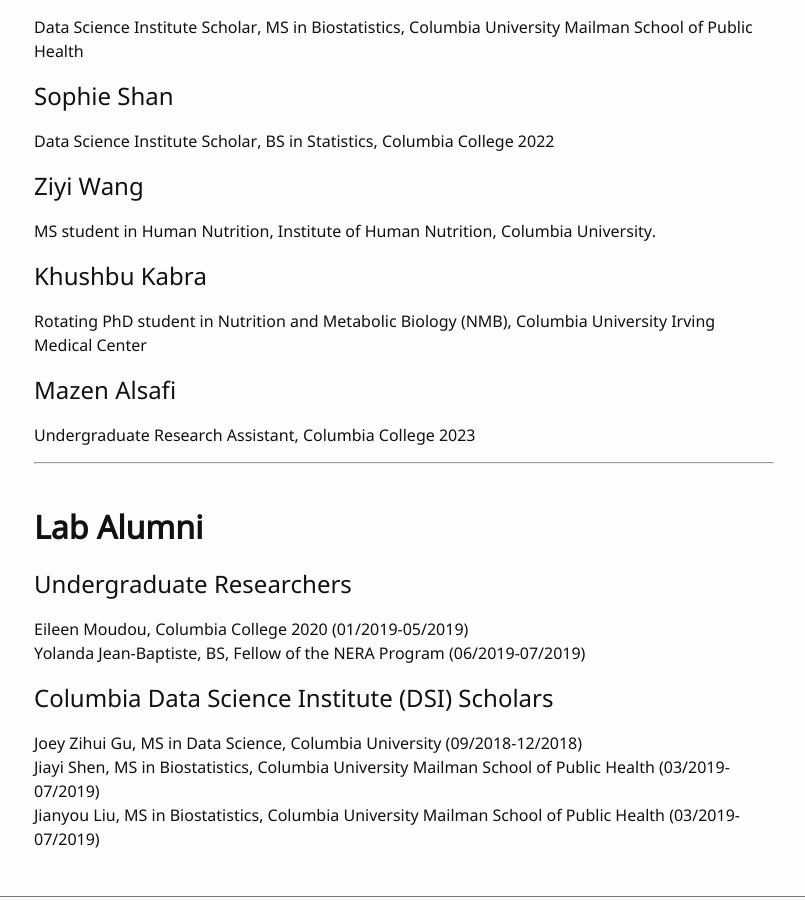
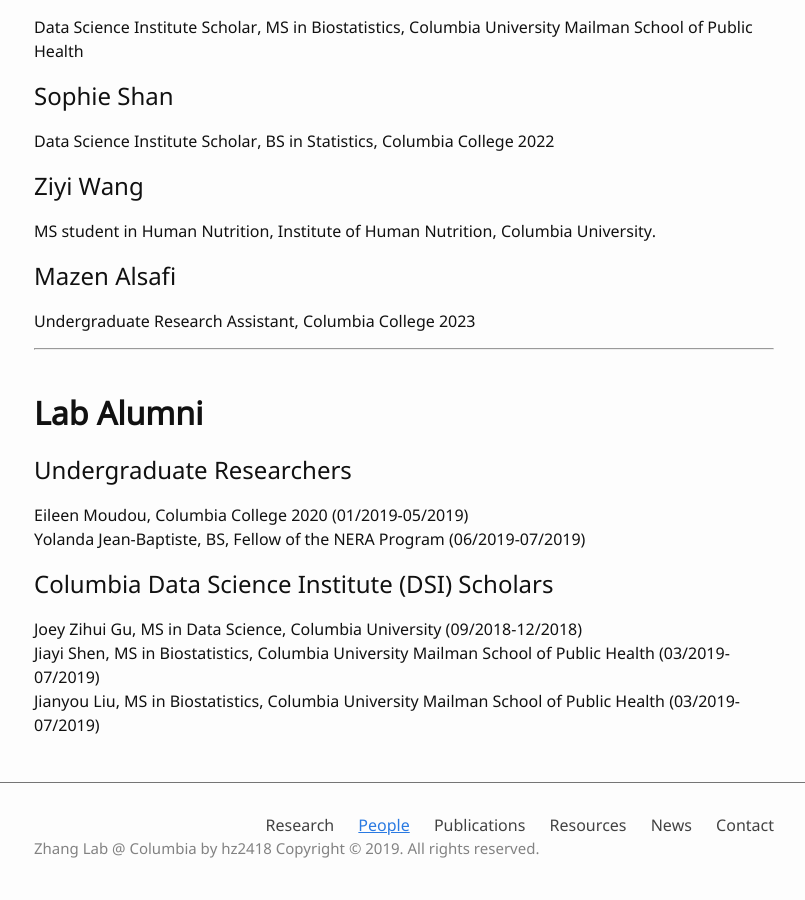
Before and after one commit to hanruizhang/zhanglab, a Jekyll site: the page built from 2_People.md, in a window 1280 px wide and 900 px high, scrolled down 2935 px. Shown: the whole window, without its empty margins (236-1041 px from the left). Built offline with Jekyll 4.4.1, drawn with Linux system fonts in a browser that asks for light colours; comment, search, counter and statistics services are not loaded.

Commit message:
Update 2_People.md

```diff
--- a/2_People.md
+++ b/2_People.md
@@ -97,9 +97,6 @@
 ## Ziyi Wang
 #### MS student in Human Nutrition, Institute of Human Nutrition, Columbia University.
 
-## Khushbu Kabra
-#### Rotating PhD student in Nutrition and Metabolic Biology (NMB), Columbia University Irving Medical Center
-
 ## Mazen Alsafi
 #### Undergraduate Research Assistant, Columbia College 2023
 
```
